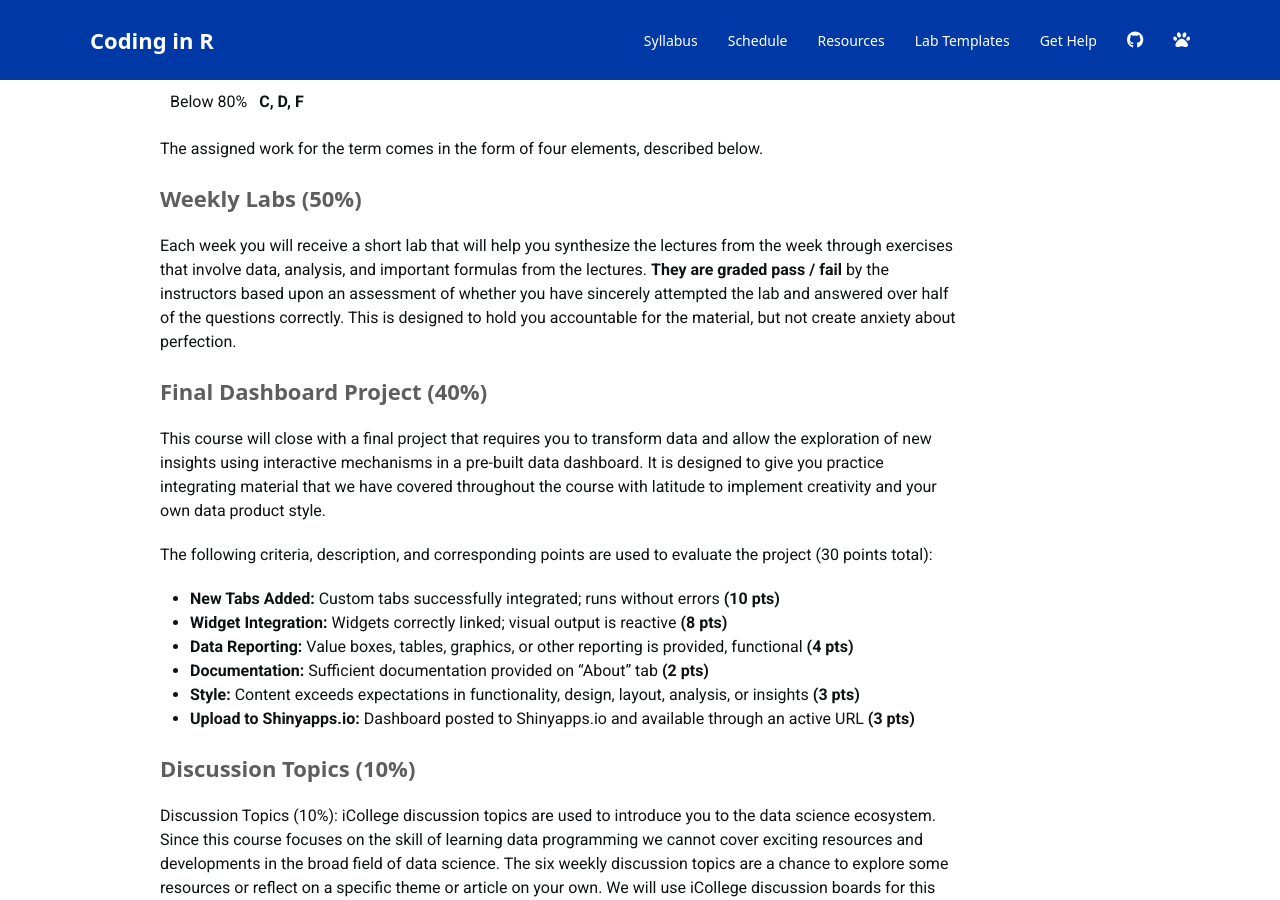
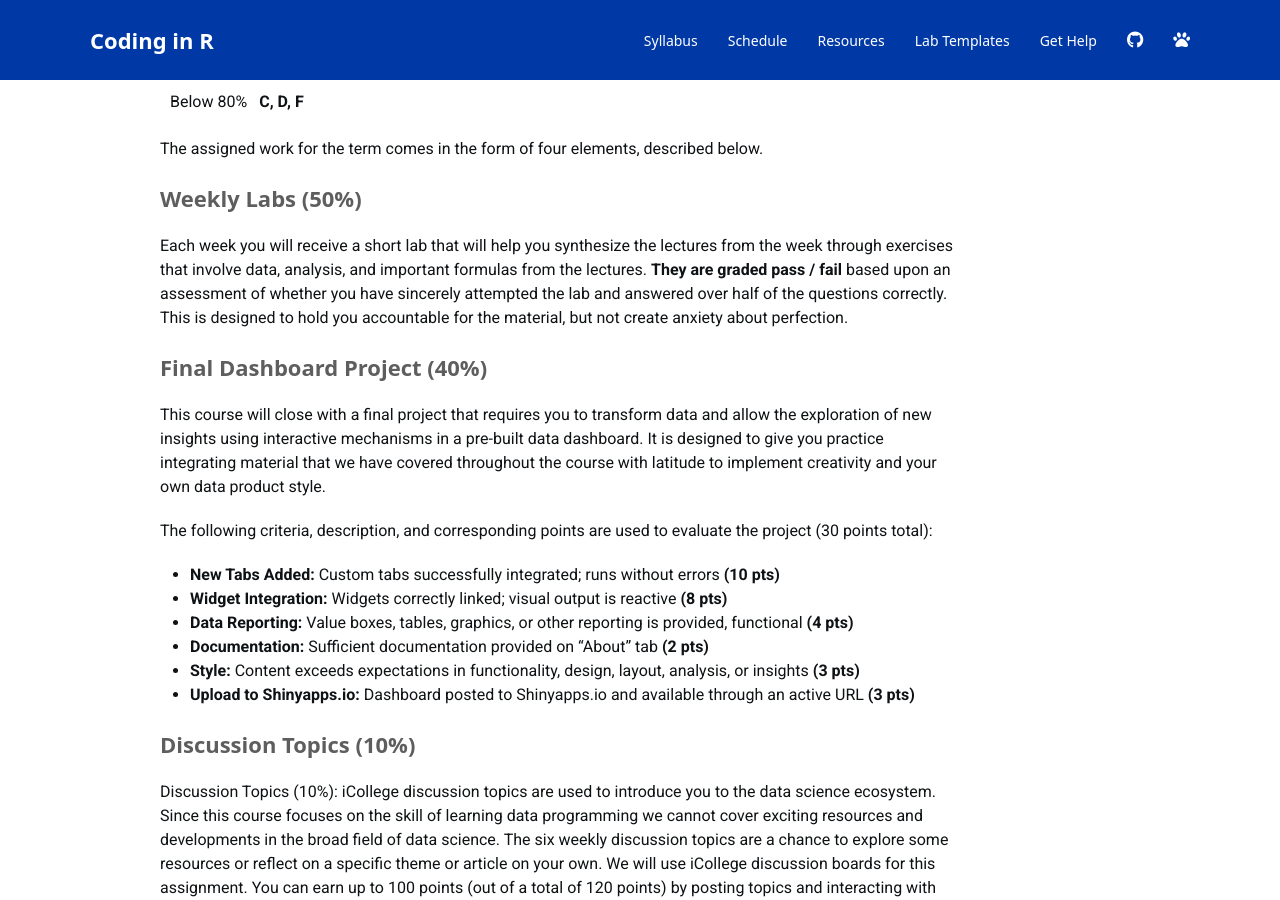
Before and after one commit to lalmada1/Coding-in-R, a Jekyll site: the page built from index.md, in a window 1280 px wide and 900 px high, scrolled down 5925 px. Built offline with Jekyll 4.4.1, drawn with Linux system fonts in a browser that asks for light colours; nearby versions of some CDN libraries; a style sheet for code colours, icons or effects is not loaded.

Commit message:
Update index.md

```diff
--- a/index.md
+++ b/index.md
@@ -170,7 +170,7 @@ The assigned work for the term comes in the form of four elements, described bel
 
 ### Weekly Labs (50%)
 
-Each week you will receive a short lab that will help you synthesize the lectures from the week through exercises that involve data, analysis, and important formulas from the lectures. **They are graded pass / fail** by the instructors based upon an assessment of whether you have sincerely attempted the lab and answered over half of the questions correctly. This is designed to hold you accountable for the material, but not create anxiety about perfection.
+Each week you will receive a short lab that will help you synthesize the lectures from the week through exercises that involve data, analysis, and important formulas from the lectures. **They are graded pass / fail** based upon an assessment of whether you have sincerely attempted the lab and answered over half of the questions correctly. This is designed to hold you accountable for the material, but not create anxiety about perfection.
 
 ### Final Dashboard Project (40%)
 
```
